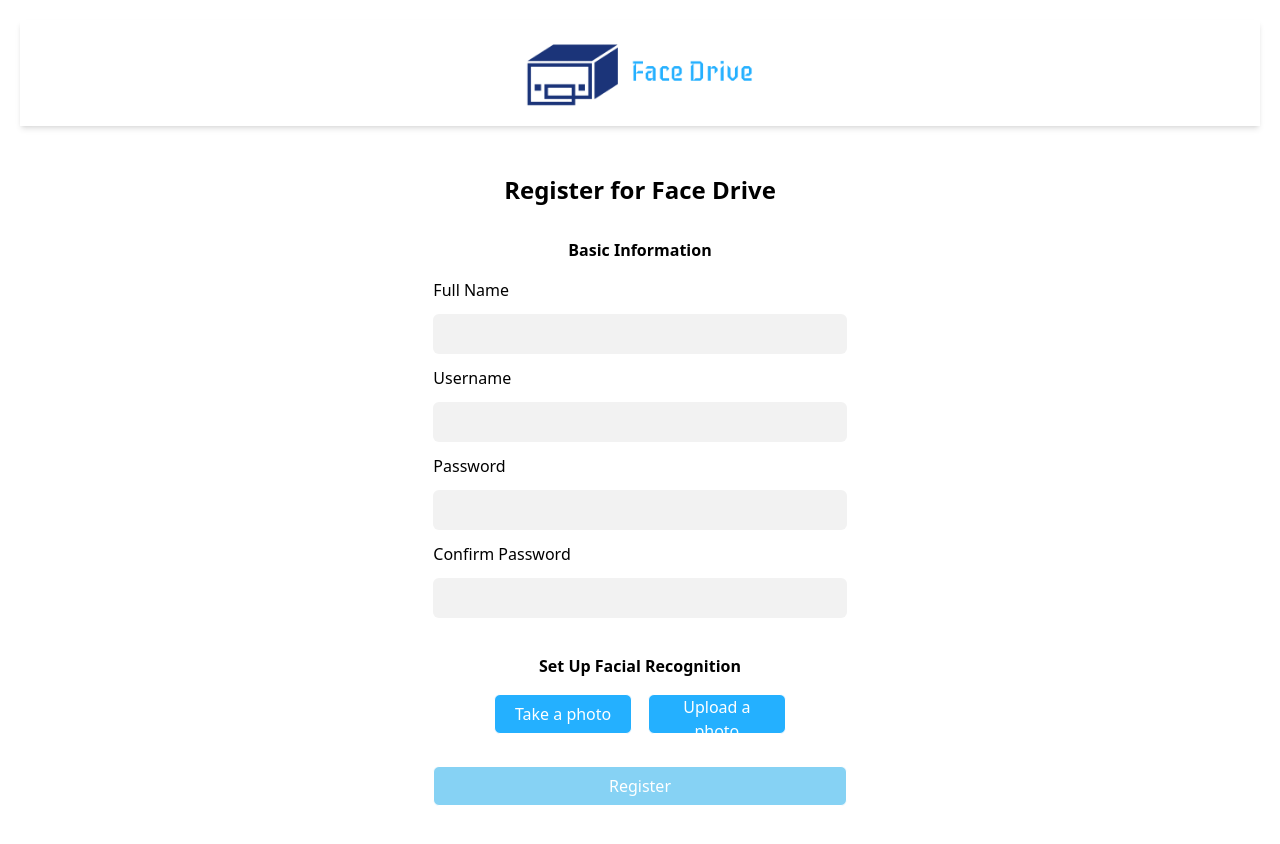
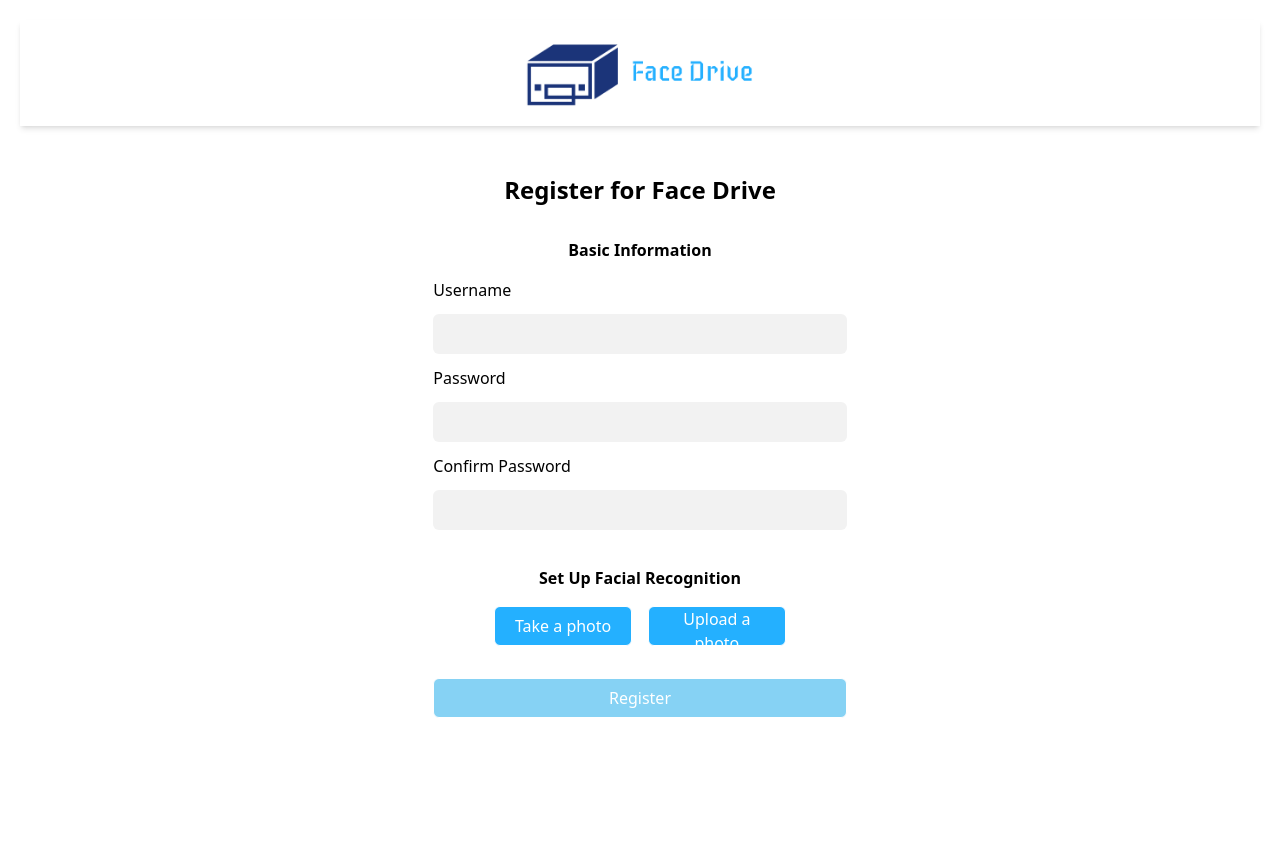
Before and after one commit to arsureshkumar/ieee_project, a Next.js app in the folder facedrive-frontend/: page /register in a window 1280 px wide. Shown: the top 844 px of the page. After the commit the page ends 800 px from the top, so only its background shows below. Built offline with nearby package versions, Linux system fonts and the light colour scheme.

Commit message:
Fixed cam error and removed name field

```diff
--- a/facedrive-frontend/app/globals.css
+++ b/facedrive-frontend/app/globals.css
@@ -18,6 +18,7 @@
 
 body {
   color: rgb(var(--foreground-rgb));
+  color: black;
   /* background: linear-gradient(
       to bottom,
       transparent,
--- a/facedrive-frontend/app/register/page.tsx
+++ b/facedrive-frontend/app/register/page.tsx
@@ -10,7 +10,7 @@ export default function Register() {
   const camera = useRef(null);
 
   const [image, setImage] = useState('');
-  const [name, setName] = useState('');
+  // const [name, setName] = useState('');
   const [username, setUsername] = useState('');
   const [password, setPassword] = useState('');
   const [confirmPassword, setConfirmPassword] = useState('');
@@ -18,7 +18,6 @@ export default function Register() {
 
   const [accountCreated, setAccountCreated] = useState(false);
 
-  // const [loading, setLoading] = useState(false);
   const [fSetup, setfSetup] = useState(false);
   const [openCam, setOpenCam] = useState(false);
 
@@ -38,11 +37,12 @@ export default function Register() {
   const handleTakePhoto = () => {
     const image = camera.current.takePhoto();
     setImage(image);
+    handleOpenCam();
   }
 
-  const handleNameChange = (event: { target: { value: React.SetStateAction<string>; }; }) => {
-    setName(event.target.value);
-  };
+  // const handleNameChange = (event: { target: { value: React.SetStateAction<string>; }; }) => {
+  //   setName(event.target.value);
+  // };
 
   const handleUsernameChange = (event: { target: { value: React.SetStateAction<string>; }; }) => {
     setUsername(event.target.value);
@@ -75,20 +75,19 @@ export default function Register() {
   };
 
   const handleSubmit = async (event: { preventDefault: () => void; }) => {
+    event.preventDefault();
+    if (password !== confirmPassword) {
+      setPasswordsMatch(false);
+    } else {
+      const response = await registerUser(username, password, image);
+      if (response) { console.log(response) }
+      console.log('Username:', username);
+      console.log('Password:', password);
+      console.log(`This is the image data: ${image}`)
+    }
     // event.preventDefault();
-    // if (password !== confirmPassword) {
-    //   setPasswordsMatch(false);
-    // } else {
-    //   const response = await registerUser(name, username, password, image);
-    //   if (response) { console.log(response) }
-    //   console.log('Full Name:', name);
-    //   console.log('Username:', username);
-    //   console.log('Password:', password);
-    //   console.log(`This is the image data: ${image}`)
-    // }
-    event.preventDefault();
-    const response = await registerUser(username, password, image);
-    if (response) { console.log(response) }
+    // const response = await registerUser(username, password, image);
+    // if (response) { console.log(response) }
   };
 
   return (
@@ -103,17 +102,6 @@ export default function Register() {
 
         <h2 className="text-center mt-6 mb-4 font-bold">Basic Information</h2>
 
-          <div>
-            <label htmlFor="username">Full Name </label>
-            <br />
-            <input
-              className="bg-gray h-10 my-3 px-3 rounded-md w-full"
-              type="text"
-              id="name"
-              value={name}
-              onChange={handleNameChange}
-            />
-          </div>
           <div>
             <label htmlFor="username">Username </label>
             <br />
@@ -197,10 +185,10 @@ export default function Register() {
 
 
 
-          {( name && password && username && image) && (
+          {( password && username && image) && (
             <button type="submit" className="border px-3 bg-lightblue mx-auto mt-5 mb-12 text-white h-10 w-full rounded-md">Register</button>
           )}
-          {( !name || !password || !passwordsMatch || !username || !image) && (
+          {( !password || !passwordsMatch || !username || !image) && (
             <button type="submit" disabled={true} className="border px-3 bg-sky-500/50 mx-auto mt-5 mb-12 text-white h-10 w-full rounded-md">Register</button>
           )}
         </form>
```
